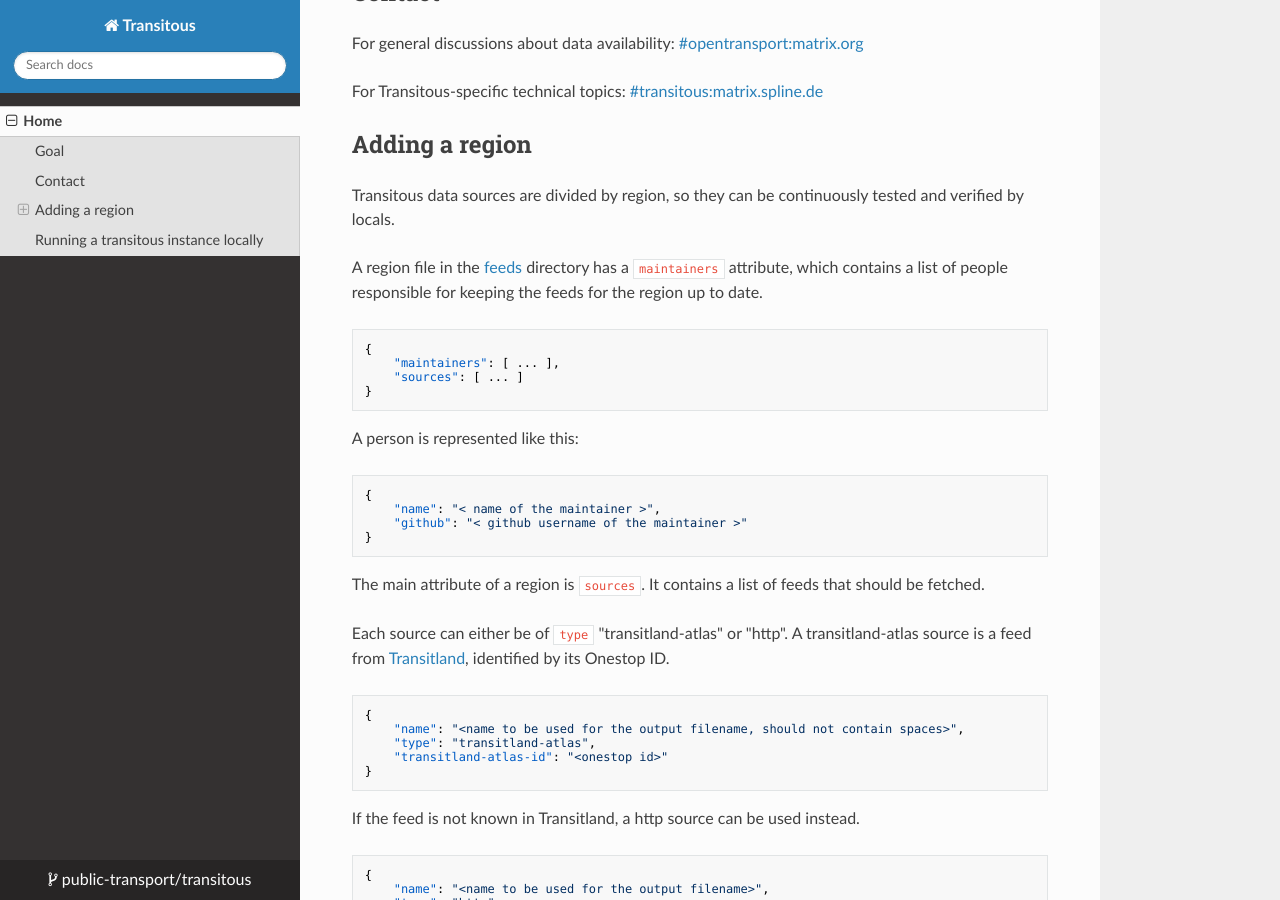
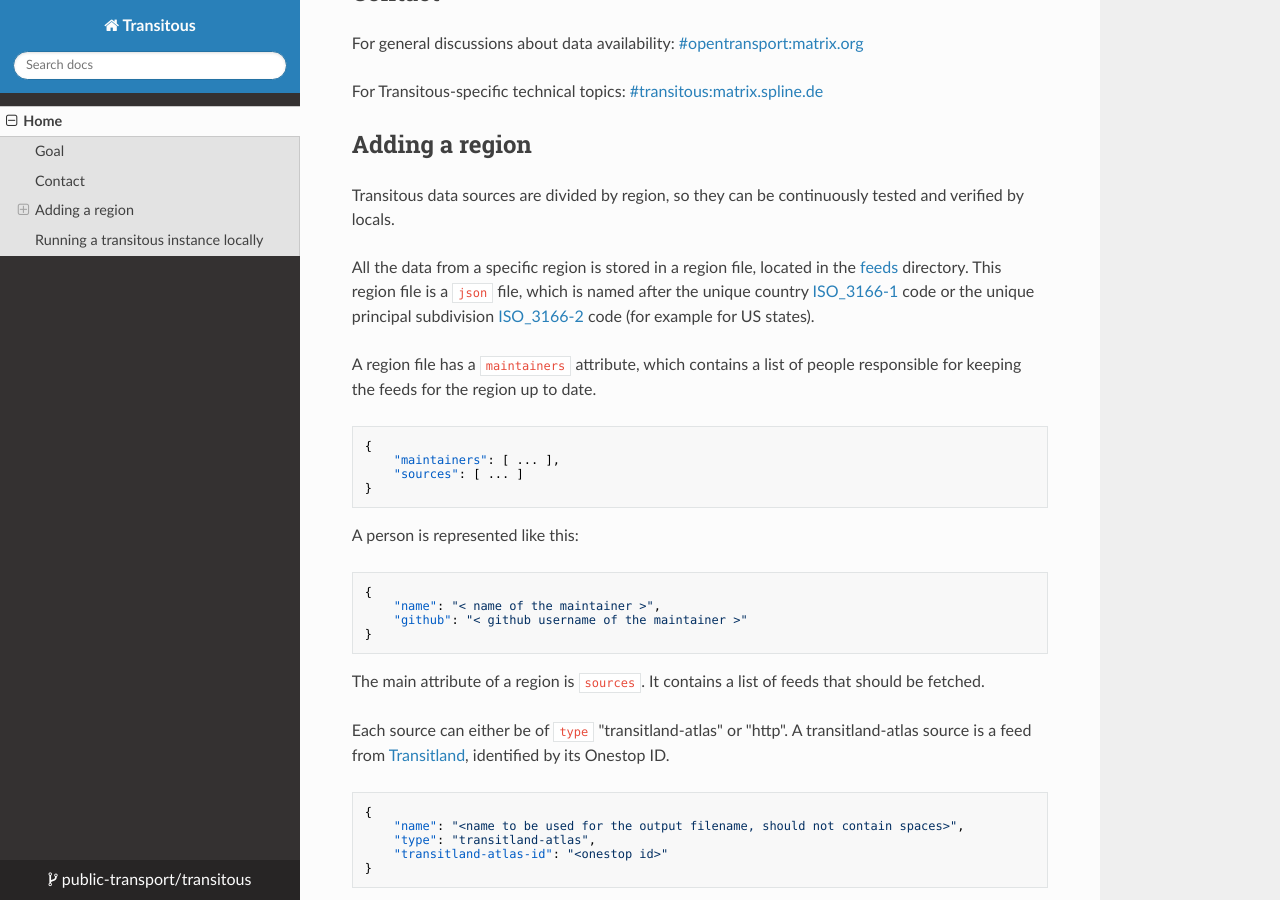
Before and after one commit to public-transport/transitous, an MkDocs documentation site: the page built from docs/docs/index.md, in a window 1280 px wide and 900 px high, scrolled down 552 px. Built offline with MkDocs 1.6.1, drawn with Linux system fonts in a browser that asks for light colours; nearby versions of some CDN libraries.

Commit message:
Document region file names

````diff
--- a/docs/docs/index.md
+++ b/docs/docs/index.md
@@ -38,7 +38,13 @@
 
 Transitous data sources are divided by region, so they can be continuously tested and verified by locals.
 
-A region file in the [feeds](https://github.com/public-transport/transitous/tree/main/feeds) directory has a `maintainers` attribute, which contains a list of people responsible for keeping the feeds for the region up to date.
+All the data from a specific region is stored in a region file,
+located in the [feeds](https://github.com/public-transport/transitous/tree/main/feeds) directory.
+This region file is a `json` file, which is named after the unique country
+[ISO_3166-1](https://en.wikipedia.org/wiki/ISO_3166-1) code or the unique principal subdivision
+[ISO_3166-2](https://en.wikipedia.org/wiki/ISO_3166-2) code (for example for US states).
+
+A region file has a `maintainers` attribute, which contains a list of people responsible for keeping the feeds for the region up to date.
 
 ```json
 {
````
